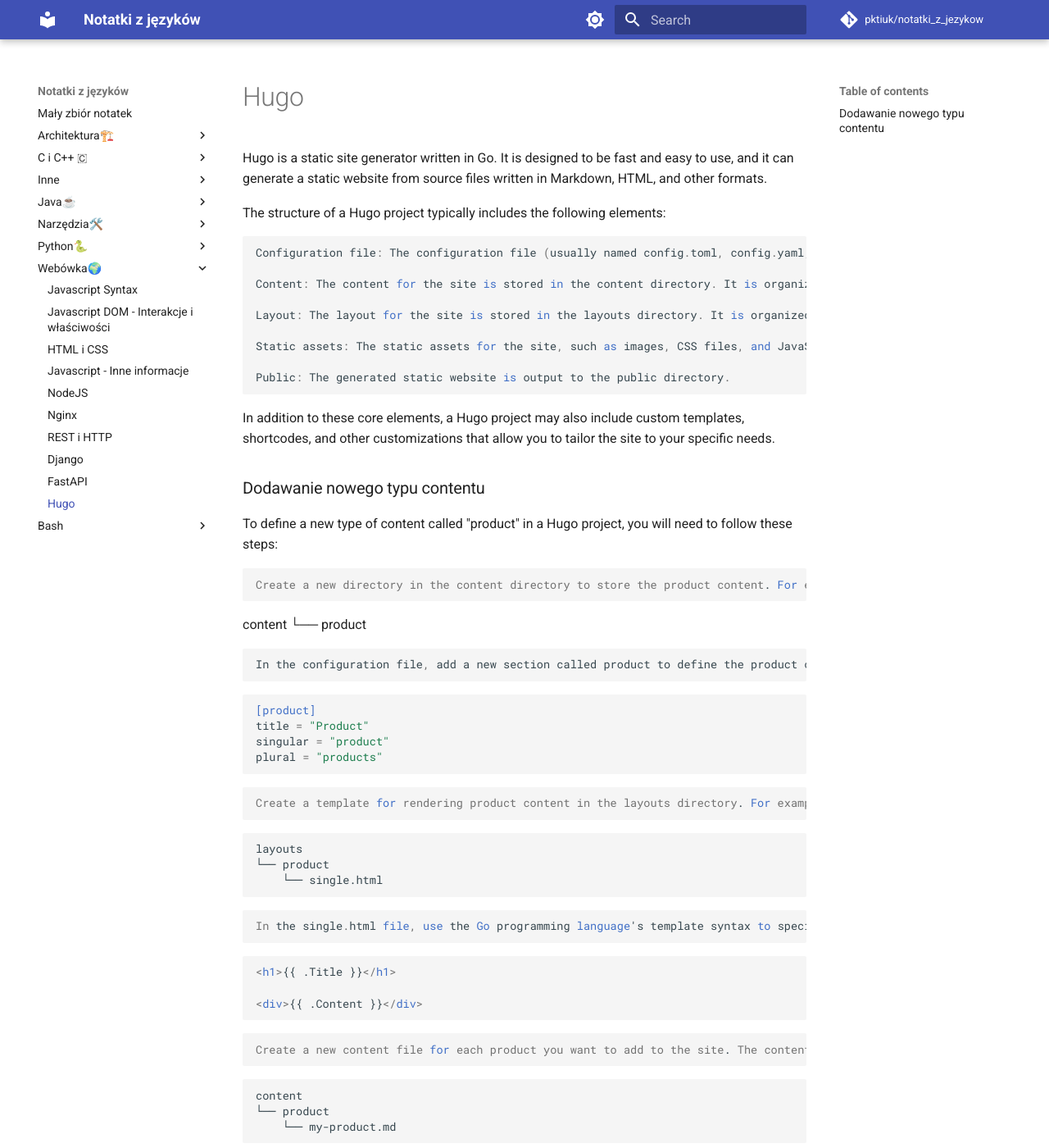
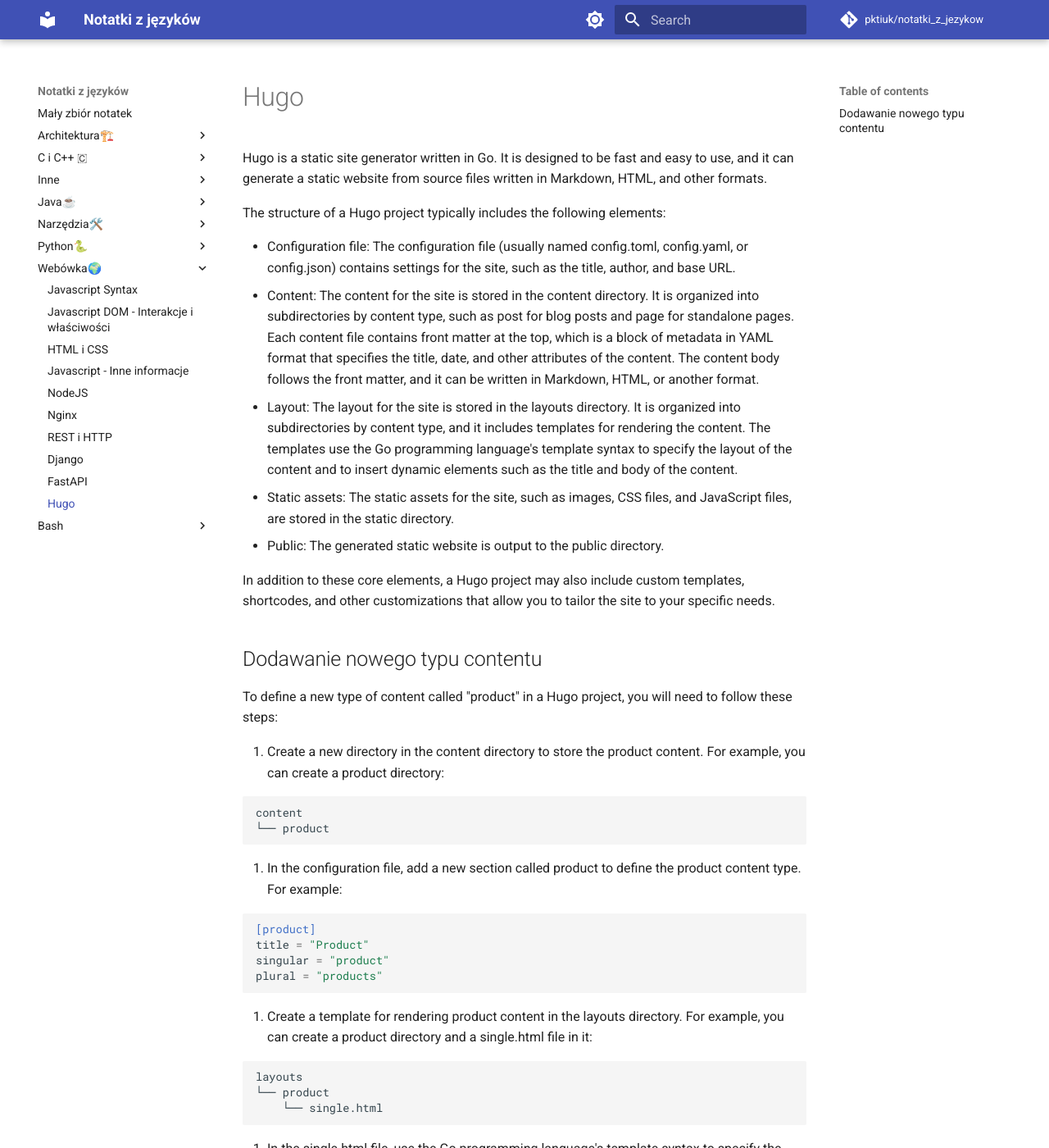
Before and after one commit to pktiuk/notatki_z_jezykow, an MkDocs documentation site: the page built from docs/Webówka🌍/9_hugo.md, in a window 1280 px wide and 1400 px high. Shown: the whole window at 82% size. Built offline with MkDocs 1.6.1 and Material for MkDocs 9.7.7, drawn with Linux system fonts in a browser that asks for light colours; comment, search, counter and statistics services are not loaded; some of the changed lines change nothing that is shown; some of the changed text lies outside the part shown.

Commit message:
Poprawki na stronce hugo

````diff
--- a/docs/Webówka🌍/9_hugo.md
+++ b/docs/Webówka🌍/9_hugo.md
@@ -4,28 +4,26 @@
 
 The structure of a Hugo project typically includes the following elements:
 
-    Configuration file: The configuration file (usually named config.toml, config.yaml, or config.json) contains settings for the site, such as the title, author, and base URL.
-
-    Content: The content for the site is stored in the content directory. It is organized into subdirectories by content type, such as post for blog posts and page for standalone pages. Each content file contains front matter at the top, which is a block of metadata in YAML format that specifies the title, date, and other attributes of the content. The content body follows the front matter, and it can be written in Markdown, HTML, or another format.
-
-    Layout: The layout for the site is stored in the layouts directory. It is organized into subdirectories by content type, and it includes templates for rendering the content. The templates use the Go programming language's template syntax to specify the layout of the content and to insert dynamic elements such as the title and body of the content.
-
-    Static assets: The static assets for the site, such as images, CSS files, and JavaScript files, are stored in the static directory.
-
-    Public: The generated static website is output to the public directory.
+- Configuration file: The configuration file (usually named config.toml, config.yaml, or config.json) contains settings for the site, such as the title, author, and base URL.
+- Content: The content for the site is stored in the content directory. It is organized into subdirectories by content type, such as post for blog posts and page for standalone pages. Each content file contains front matter at the top, which is a block of metadata in YAML format that specifies the title, date, and other attributes of the content. The content body follows the front matter, and it can be written in Markdown, HTML, or another format.
+- Layout: The layout for the site is stored in the layouts directory. It is organized into subdirectories by content type, and it includes templates for rendering the content. The templates use the Go programming language's template syntax to specify the layout of the content and to insert dynamic elements such as the title and body of the content.
+- Static assets: The static assets for the site, such as images, CSS files, and JavaScript files, are stored in the static directory.
+- Public: The generated static website is output to the public directory.
 
 In addition to these core elements, a Hugo project may also include custom templates, shortcodes, and other customizations that allow you to tailor the site to your specific needs.
 
-### Dodawanie nowego typu contentu
+## Dodawanie nowego typu contentu
 
 To define a new type of content called "product" in a Hugo project, you will need to follow these steps:
 
-    Create a new directory in the content directory to store the product content. For example, you can create a product directory:
+1. Create a new directory in the content directory to store the product content. For example, you can create a product directory:
 
+```
 content
 └── product
+```
 
-    In the configuration file, add a new section called product to define the product content type. For example:
+2. In the configuration file, add a new section called product to define the product content type. For example:
 
 ```toml
 [product]
@@ -34,7 +32,7 @@
 plural = "products"
 ```
 
-    Create a template for rendering product content in the layouts directory. For example, you can create a product directory and a single.html file in it:
+3. Create a template for rendering product content in the layouts directory. For example, you can create a product directory and a single.html file in it:
 
 ```
 layouts
@@ -42,7 +40,7 @@
     └── single.html
 ```
 
-    In the single.html file, use the Go programming language's template syntax to specify the layout for a single product page. You can use placeholders to insert dynamic elements such as the title and body of the product. For example:
+4. In the single.html file, use the Go programming language's template syntax to specify the layout for a single product page. You can use placeholders to insert dynamic elements such as the title and body of the product. For example:
 
 ```html
 <h1>{{ .Title }}</h1>
@@ -50,7 +48,7 @@
 <div>{{ .Content }}</div>
 ```
 
-    Create a new content file for each product you want to add to the site. The content file should be saved in the product directory you created in step 1, and it should include front matter at the top to specify the title, date, and other attributes of the product. For example:
+5. Create a new content file for each product you want to add to the site. The content file should be saved in the product directory you created in step 1, and it should include front matter at the top to specify the title, date, and other attributes of the product. For example:
 
 ```
 content
@@ -64,7 +62,7 @@
 date: 2021-01-01
 ---
 
-Lorem ipsum dolor sit amet, consectetur adipiscing elit. Duis auctor, elit a feugiat fermentum, nisi nunc tempus tellus, id facilisis diam enim et nisl. In hac habitasse platea dictumst.
+Lorem ipsum dolor sit amet, consectetur adipiscing elit.
 ```
 
 That's it! You have now created a new content type called "product" and added a product to your Hugo site. You can repeat these steps to add more products to the site.
````
